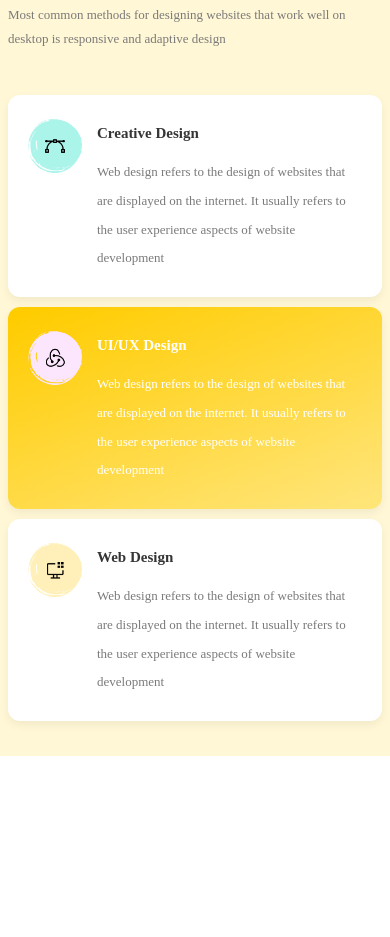
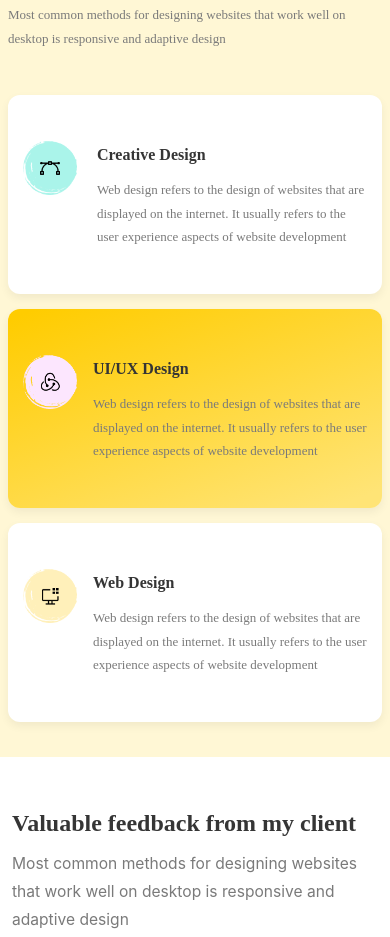
Before and after one commit to N-UX539/FDL2604P02, a website built with Vite: page index.html in a window 390 px wide. Shown: the part 4938-5875 px from the top of the page. Built offline with nearby package versions, Linux system fonts and the light colour scheme; a web font is replaced by a local one.

Commit message:
n-ux539 || Service Section Upgraded

```diff
--- a/index.html
+++ b/index.html
@@ -276,7 +276,7 @@
       </section>
       <section
         id="features"
-        class="max-w-350 mx-auto px-2 flex flex-wrap items-center justify-center gap-6 max-[835px]:gap-3.75 mt-37.75 max-[1200px]:mt-18.75"
+        class="max-w-350 mx-auto px-2 flex flex-wrap items-center justify-center gap-[clamp(15px,1.5vw,25px)] mt-37.75 max-[1200px]:mt-18.75"
       >
         <div
           class="max-w-87.5 max-[1200px]:max-w-75 max-[835px]:max-w-65 max-[551px]:min-w-full h-91.75 max-[1200px]:h-80 max-[835px]:h-70 max-[551px]:h-max flex min-[551px]:flex-col min-[551px]:items-center justify-center min-[551px]:text-center shadow-(--shadow) rounded-[20px] font-['Poppins'] px-11.25 max-[835px]:px-8 max-[551px]:p-6.5 max-[551px]:gap-4"
@@ -955,28 +955,24 @@
             </p>
           </div>
           <div
-            class="service-card flex flex-wrap max-md:flex-col items-end justify-center gap-[clamp(10px,1.5vw,20px)] md:text-center"
+            class="flex flex-wrap items-end justify-center gap-[clamp(15px,1.5vw,25px)]"
           >
             <div
-              class="lg:w-[33%] md:max-w-87.5 max-md:w-full md:h-[clamp(372px,40vw,422px)] sm:h-50 pt-[clamp(24px,2.5vw,34px)] pb-[clamp(24px,2vw,80px)] shadow-[0_4px_10px_0_rgba(0,0,0,0.06)] bg-white rounded-xl flex md:flex-col justify-center sm:items-center gap-[clamp(15px,3vw,20px)] px-[clamp(20px,3vw,50px)]"
+              class="service-card max-w-87.5 max-[1200px]:max-w-75 max-[835px]:max-w-65 max-[551px]:min-w-full h-105.5 max-[1200px]:h-80 max-[835px]:h-70 max-[551px]:h-max shadow-[0_4px_10px_0_rgba(0,0,0,0.06)] bg-white flex min-[551px]:flex-col min-[551px]:items-center justify-center min-[551px]:text-center rounded-xl font-['Poppins'] px-[clamp(15px,3vw,50px)] max-[551px]:py-11.5 max-[551px]:gap-5"
             >
-              <div class="service-card-img max-w-[clamp(54px,7vw,88px)] w-full">
               <img
-                  src="./public/images/ServiceImg01.png"
+                src="/public/images/ServiceImg01.png"
                 alt=""
-                  class="max-w-full h-auto"
+                class="h-22 max-[1200px]:h-15.5 max-[835px]:h-13.5"
               />
-              </div>
-              <div
-                class="service-card-text leading-[180%] space-y-[clamp(10px,2vw,25px)]"
-              >
-                <h3
-                  class="capitalize font-semibold text-[clamp(15px,3vw,24px)] text-(--primary-color)"
+              <div>
+                <h2
+                  class="capitalize font-semibold text-[clamp(16px,4vw,26px)] leading-[180%] text-(--primary-color) min-[551px]:my-[clamp(10px,2vw,25px)] mb-2"
                 >
                   Creative Design
-                </h3>
+                </h2>
                 <p
-                  class="font-normal text-[clamp(13px,1.5vw,15px)] text-(--paragraph-color)"
+                  class="font-normal text-[clamp(13px,1.5vw,16px)] leading-[180%] text-(--paragraph-color)"
                 >
                   Web design refers to the design of websites that are displayed
                   on the internet. It usually refers to the user experience
@@ -985,26 +981,22 @@
               </div>
             </div>
             <div
-              class="lg:w-[33%] min-[1120px]:max-w-93 md:max-w-87.5 max-md:w-full max-[1120px]:md:h-[clamp(372px,40vw,422px)] md:h-112 sm:h-50 pt-[clamp(24px,2.5vw,34px)] pb-[clamp(24px,2vw,80px)] shadow-[0_4px_10px_0_rgba(0,0,0,0.06)] bg-linear-[158.91deg,#fc0_3.12%,#ffe476_94.59%] rounded-xl flex md:flex-col justify-center sm:items-center gap-[clamp(15px,3vw,20px)] px-[clamp(20px,3vw,50px)]"
-            >
-              <div
-                class="service-card-img max-w-[clamp(54px,7vw,100px)] w-full"
+              class="service-card max-w-93 max-[1200px]:max-w-75 max-[835px]:max-w-65 max-[551px]:min-w-full h-112.5 max-[1200px]:h-80 max-[835px]:h-70 max-[551px]:h-max shadow-[0_4px_10px_0_rgba(0,0,0,0.06)] bg-linear-[158.91deg,#fc0_3.12%,#ffe476_94.59%] flex min-[551px]:flex-col min-[551px]:items-center justify-center min-[551px]:text-center rounded-xl font-['Poppins'] px-[clamp(15px,3vw,50px)] max-[551px]:py-11.5 max-[551px]:gap-4"
             >
               <img
-                  src="./public/images/ServiceImg02.png"
+                src="/public/images/ServiceImg02.png"
                 alt=""
-                  class="max-w-full h-auto"
+                class="h-25 max-[1200px]:h-15.5 max-[835px]:h-13.5"
               />
-              </div>
-              <div
-                class="service-card-text leading-[180%] space-y-[clamp(10px,2vw,25px)] text-white"
-              >
-                <h3
-                  class="capitalize font-semibold text-[clamp(15px,3vw,24px)]"
+              <div>
+                <h2
+                  class="capitalize font-semibold text-[clamp(16px,4vw,26px)] leading-[180%] text-(--primary-color) min-[551px]:my-[clamp(10px,2vw,25px)] mb-2"
                 >
                   UI/UX Design
-                </h3>
-                <p class="font-normal text-[clamp(13px,1.5vw,15px)]">
+                </h2>
+                <p
+                  class="font-normal text-[clamp(13px,1.5vw,16px)] leading-[180%] text-(--paragraph-color)"
+                >
                   Web design refers to the design of websites that are displayed
                   on the internet. It usually refers to the user experience
                   aspects of website development
@@ -1012,25 +1004,21 @@
               </div>
             </div>
             <div
-              class="lg:w-[33%] md:max-w-87.5 max-md:w-full md:h-[clamp(372px,40vw,422px)] sm:h-50 pt-[clamp(24px,2.5vw,34px)] pb-[clamp(24px,2vw,80px)] shadow-[0_4px_10px_0_rgba(0,0,0,0.06)] bg-white rounded-xl flex md:flex-col justify-center sm:items-center gap-[clamp(15px,3vw,20px)] px-[clamp(20px,3vw,50px)]"
+              class="service-card max-w-87.5 max-[1200px]:max-w-75 max-[835px]:max-w-65 max-[551px]:min-w-full h-105 max-[1200px]:h-80 max-[835px]:h-70 max-[551px]:h-max shadow-[0_4px_10px_0_rgba(0,0,0,0.06)] bg-white flex min-[551px]:flex-col min-[551px]:items-center justify-center min-[551px]:text-center rounded-xl font-['Poppins'] px-[clamp(15px,3vw,50px)] max-[551px]:py-11.5 max-[551px]:gap-4"
             >
-              <div class="service-card-img max-w-[clamp(54px,7vw,88px)] w-full">
               <img
-                  src="./public/images/ServiceImg03.png"
+                src="/public/images/ServiceImg03.png"
                 alt=""
-                  class="max-w-full h-auto"
+                class="h-22 max-[1200px]:h-15.5 max-[835px]:h-13.5"
               />
-              </div>
-              <div
-                class="service-card-text leading-[180%] space-y-[clamp(10px,2vw,25px)]"
-              >
-                <h3
-                  class="capitalize font-semibold text-[clamp(15px,3vw,24px)] text-(--primary-color)"
+              <div>
+                <h2
+                  class="capitalize font-semibold text-[clamp(16px,4vw,26px)] leading-[180%] text-(--primary-color) min-[551px]:my-[clamp(10px,2vw,25px)] mb-2"
                 >
                   Web Design
-                </h3>
+                </h2>
                 <p
-                  class="font-normal text-[clamp(13px,1.5vw,15px)] text-(--paragraph-color)"
+                  class="font-normal text-[clamp(13px,1.5vw,16px)] leading-[180%] text-(--paragraph-color)"
                 >
                   Web design refers to the design of websites that are displayed
                   on the internet. It usually refers to the user experience
@@ -1041,6 +1029,53 @@
           </div>
         </div>
       </section>
+      <section
+        id="Testimonial"
+        class="lg:container mx-auto px-3 text-['Poppins'] mt-[clamp(50px,5vw,90px)]"
+      >
+        <h2
+          class="font-bold font-['PT_Sans'] text-[clamp(24px,4vw,50px)] leading-[135%] text-(--primary-color)"
+        >
+          Valuable feedback from my client
+        </h2>
+        <p
+          class="font-normal text-[clamp(13px,4vw,18px)] leading-[180%] text-(--paragraph-color) mt-[clamp(10px,1.5vw,15px)] mb-[clamp(40px,3vw,65px)] max-w-160"
+        >
+          Most common methods for designing websites that work well on desktop
+          is responsive and adaptive design
+        </p>
+        <div
+          class="testimonial-card flex flex-wrap gap-[clamp(20px,4vw,100px)] items-center justify-between max-md:justify-center md:mx-10"
+        >
+          <div
+            class="testimonial-card-img max-w-[clamp(255px,30vw,445px)] w-full"
+          >
+            <img
+              src="./public/images/Testimonial-Image.png"
+              alt=""
+              class="max-w-full h-auto"
+            />
+          </div>
+          <div class="user-feedback text-start md:max-w-[50%]">
+            <p
+              class="font-normal text-[clamp(15px,1.5vw,20px)] leading-[180%] text-(--paragraph-color)"
+            >
+              "Awesome website! Easy to use and edit, it has a lot of options to
+              design whatever you need, it is professional and fun. I was very
+              successful creating my profile using designer which gave me
+              unbelievable reach & appreciation."
+            </p>
+            <strong
+              class="font-medium text-[clamp(15px,1.5vw,24px)] text-(--primary-color) text-start ml-12.5 flex flex-col mt-[clamp(15px,3vw,30px)]"
+              >Albert Walkers
+              <span
+                class="font-normal text-[clamp(12px,1vw,16px)] text-(--paragraph-color) leading-[200%]"
+                >Vivaco Group</span
+              ></strong
+            >
+          </div>
+        </div>
+      </section>
     </main>
 
     <script type="module" src="/src/scripts/main.js"></script>
```
Also changed, not shown: public/images/Testimonial-Image.png (added). Lines whose indentation alone changed are shown as unchanged.
